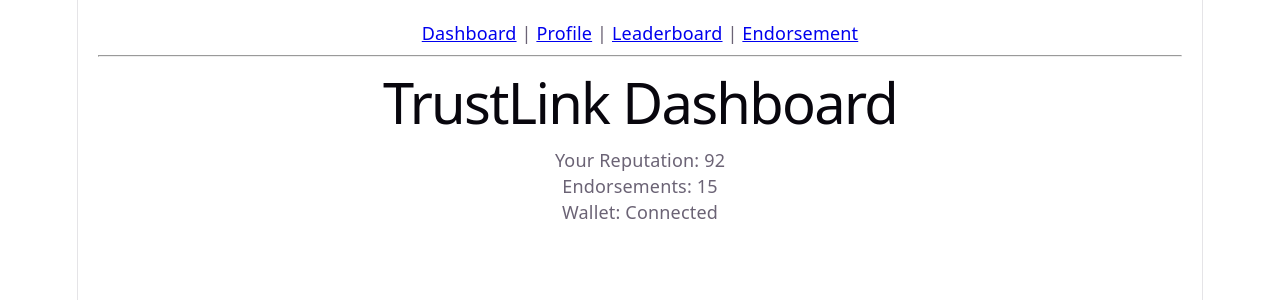
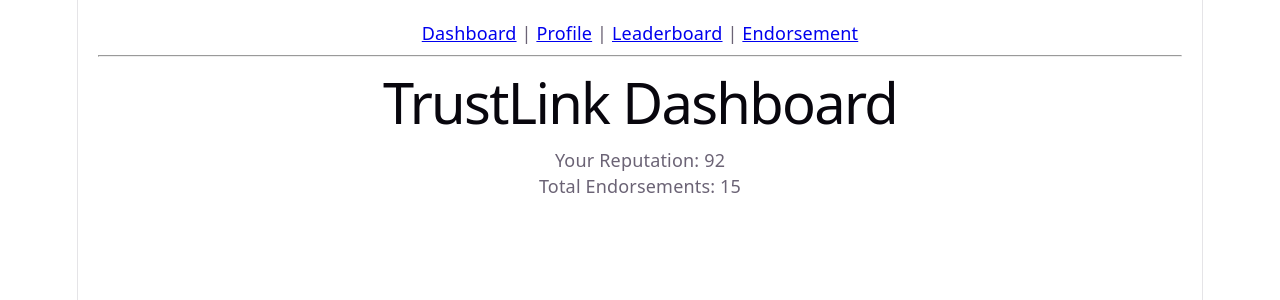
Before and after one commit to peterkehinde673/trustlink-socialfi, a React (Vite) app: page / in a window 1280 px wide. Shown: the top 300 px of the page. Built offline with nearby package versions, Linux system fonts and the light colour scheme.

Commit message:
Update Dashboard.tsx

```diff
--- a/src/pages/Dashboard.tsx
+++ b/src/pages/Dashboard.tsx
@@ -6,8 +6,7 @@ function Dashboard() {
       <h1>TrustLink Dashboard</h1>
 
       <p>Your Reputation: {user.reputation}</p>
-      <p>Endorsements: {user.endorsements}</p>
-      <p>Wallet: {user.wallet}</p>
+      <p>Total Endorsements: {user.endorsements}</p>
     </div>
   );
 }
```
